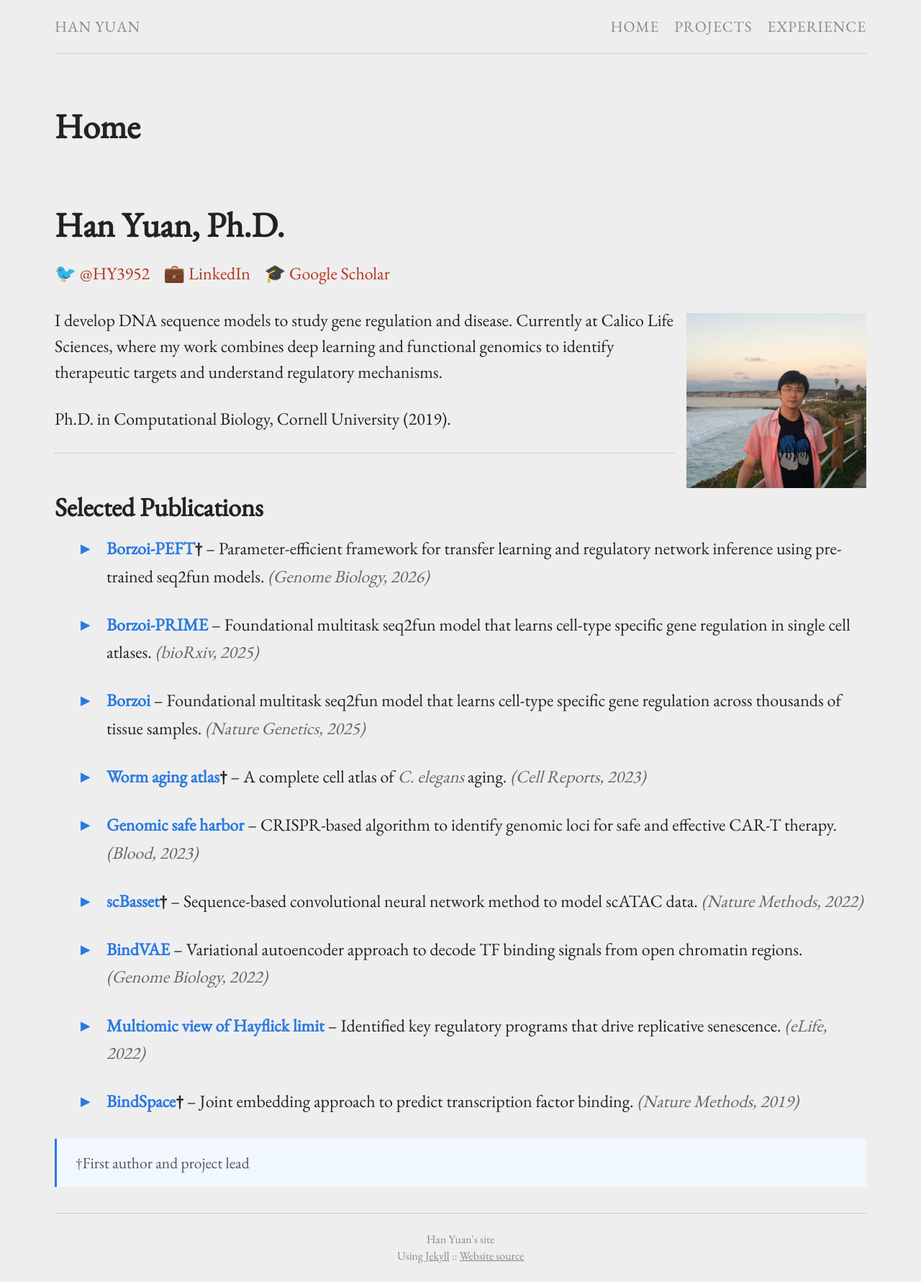
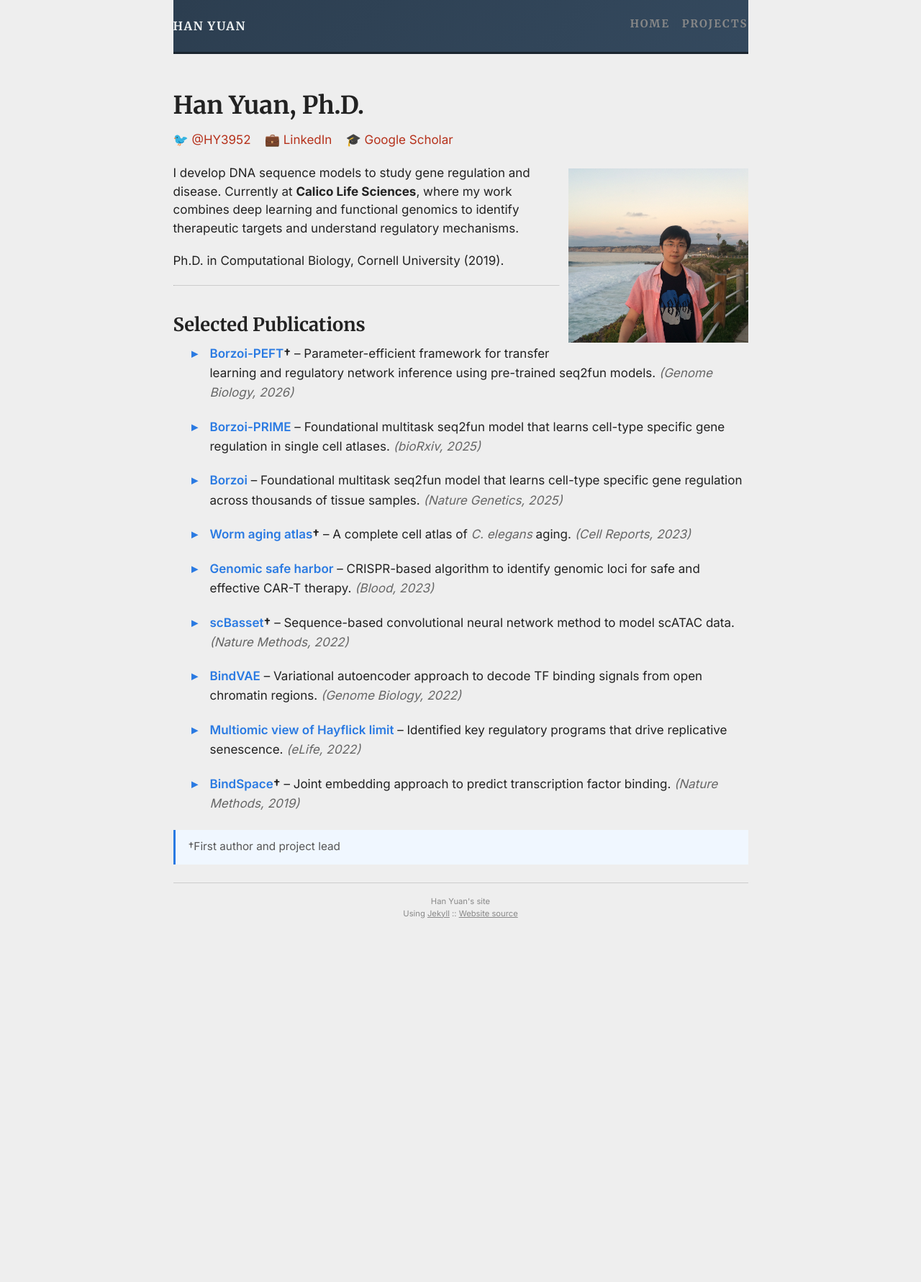
Before and after one commit to hy395/hy395.github.io, a Jekyll site: the page built from index.md, in a window 1280 px wide. Shown: the whole page at 72% size. Built offline with Jekyll 4.4.1, drawn with Linux system fonts in a browser that asks for light colours; after the commit the page ends 1294 px from its top, so only the background shows below that.

Commit message:
update template

```diff
--- a/_data/menu.yml
+++ b/_data/menu.yml
@@ -3,6 +3,3 @@
 
 - title: "Projects"
   href: "/projects/"
-
-- title: "Experience"
-  href: "/experience/"
--- a/_layouts/page.html
+++ b/_layouts/page.html
@@ -2,9 +2,5 @@
 layout: default
 ---
 <div class="post">
-    <header class="post-header">
-        <h1>{{ page.title }}</h1>
-    </header>
-
     {{ content }}
 </div>
--- a/_sass/_base.scss
+++ b/_sass/_base.scss
@@ -23,6 +23,11 @@ body {
 
 
 // Set `margin-bottom` to maintain vertical rhythm
+h1, h2, h3, h4, h5, h6 {
+    font-family: $heading-font-family;
+    font-weight: 700;
+}
+
 h1, h2, h3, h4, h5, h6,
 p, blockquote, pre,
 ul, ol, dl, figure,
--- a/_sass/_header.scss
+++ b/_sass/_header.scss
@@ -1,16 +1,18 @@
 .site-header {
-    border-bottom: 1px solid $line-color;
+    background: linear-gradient(135deg, #2c3e50 0%, #34495e 100%);
+    border-bottom: 3px solid #1a252f;
     position: relative;
     text-transform: uppercase;
     font-size: $small-font-size;
+    padding: 0.5em 0;
     @extend %clearfix;
 }
 
 .site-header, .site-header a {
-    color: $header-text-color;
+    color: #ecf0f1;
 }
 .site-header a:hover {
-    color: $header-hover-color;
+    color: #3498db;
     text-decoration: none;
 }
 
@@ -18,18 +20,23 @@
     margin-top: 1em;
     margin-bottom: 1em;
     float: left;
-    letter-spacing: 1px;
+    letter-spacing: 1.5px;
+    font-family: $heading-font-family;
+    font-weight: 700;
+    font-size: 1.1em;
 }
 
 .site-nav {
-    background: $background;
+    background: transparent;
 }
 
 .site-nav ul {
     text-align: right;
     float: right;
-    letter-spacing: 1px;
+    letter-spacing: 2px;
     list-style-type: none;
+    font-family: $heading-font-family;
+    font-weight: 600;
 }
 
 .site-nav .menu > li {
--- a/css/main.scss
+++ b/css/main.scss
@@ -3,8 +3,11 @@
 ---
 @charset "utf-8";
 
-$base-font-family: 'EB Garamond', serif;
-$base-font-size:   x-large;
+@import url('https://fonts.googleapis.com/css2?family=Inter:wght@400;500;600;700&family=Merriweather:wght@400;700&display=swap');
+
+$base-font-family: 'Inter', -apple-system, BlinkMacSystemFont, 'Segoe UI', sans-serif;
+$heading-font-family: 'Merriweather', Georgia, serif;
+$base-font-size:   17px;
 $small-font-size:  0.875em;
 $vsmall-font-size: 0.66em;
 $base-line-height: 1.5;
--- a/index.md
+++ b/index.md
@@ -13,7 +13,7 @@ permalink: /
 
 {% include image.html url="images/profile.jpg" caption="" width="250px" height="250px" align="right" %}
 
-I develop DNA sequence models to study gene regulation and disease. Currently at Calico Life Sciences, where my work combines deep learning and functional genomics to identify therapeutic targets and understand regulatory mechanisms.
+I develop DNA sequence models to study gene regulation and disease. Currently at **Calico Life Sciences**, where my work combines deep learning and functional genomics to identify therapeutic targets and understand regulatory mechanisms.
 
 Ph.D. in Computational Biology, Cornell University (2019).
 
```
Also changed, not shown: experience.md (deleted, +0 -18 lines).
